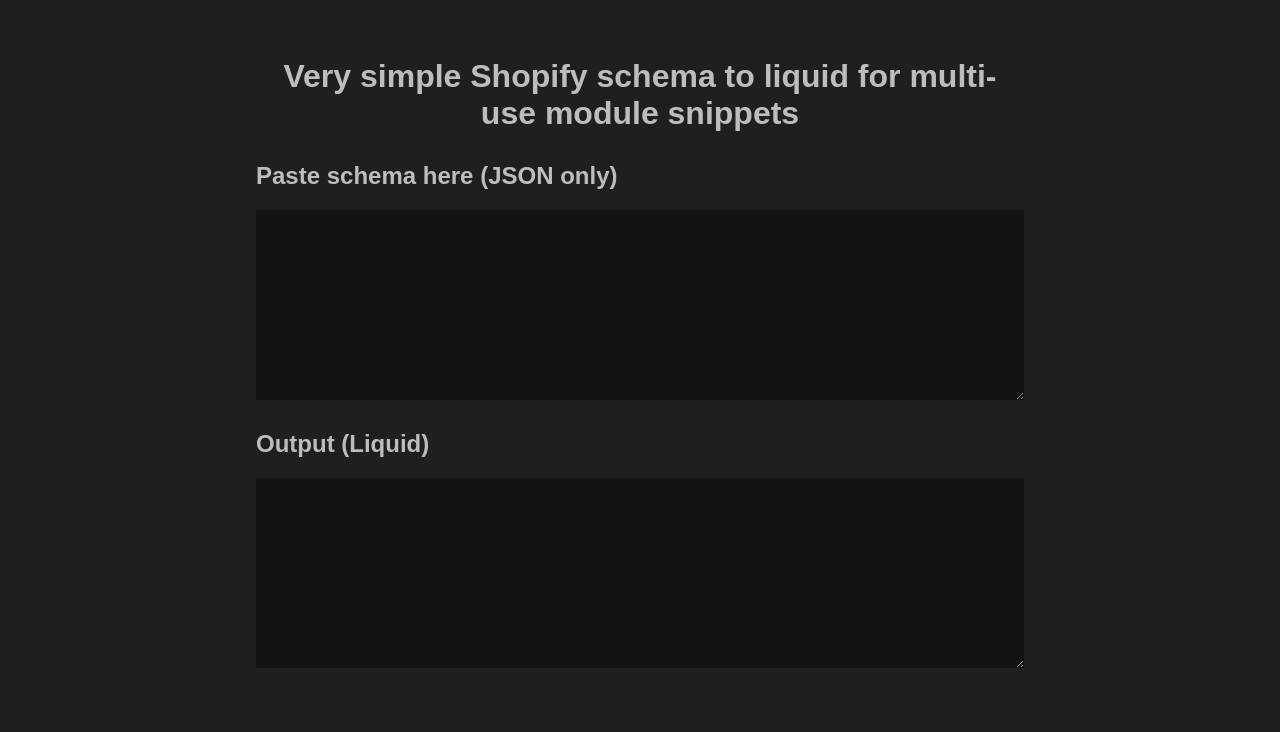
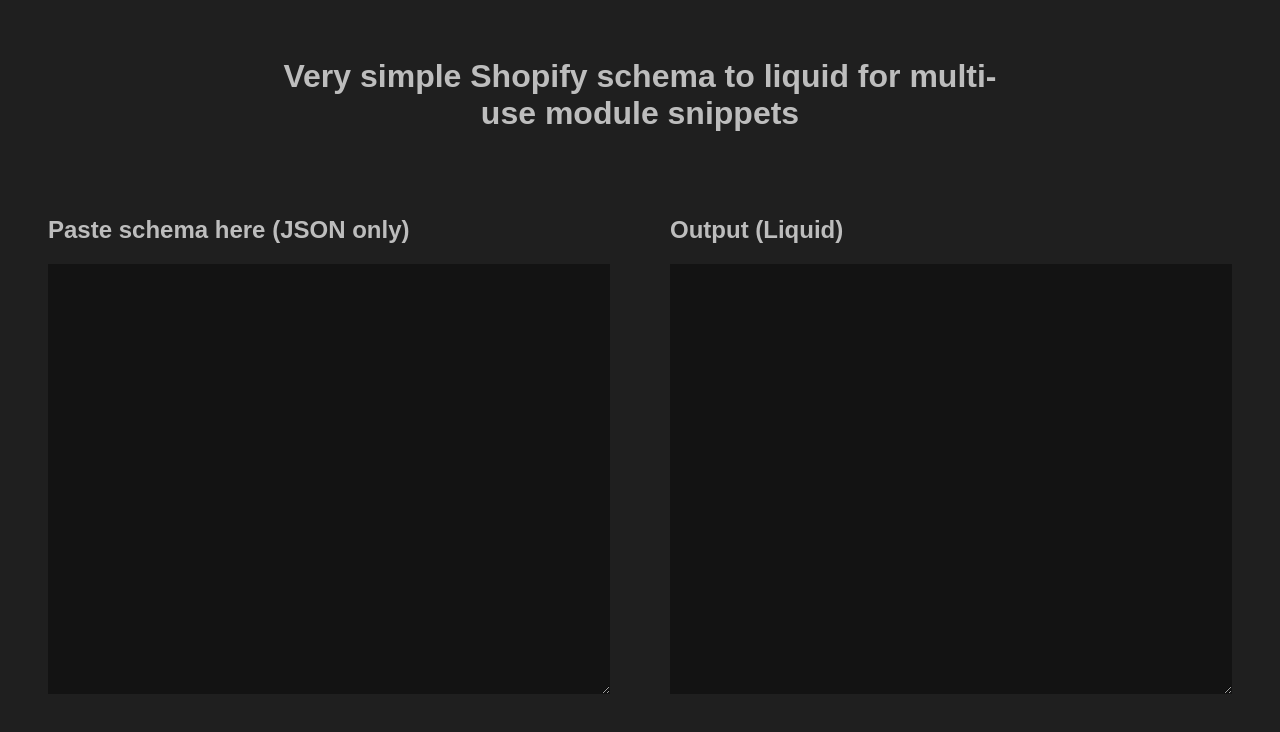
Before and after one commit to ehylam/shopify-assignment, a React (Vite) app: page / in a window 1280 px wide. Shown: the top 732 px of the page. Built offline with nearby package versions, Linux system fonts and the light colour scheme.

Commit message:
Updated styling to be more easier to read the input and output.

```diff
--- a/src/styles/App.css
+++ b/src/styles/App.css
@@ -11,3 +11,15 @@
 	max-width: 768px;
   margin: 10px auto;
 }
+
+.assignment {
+	display: flex;
+	justify-content: space-between;
+	align-items: center;
+	flex-wrap: wrap;
+}
+
+.assignment h1 {
+	flex-basis: 100%;
+	margin-bottom: 2em;
+}
--- a/src/styles/components/UserInput.css
+++ b/src/styles/components/UserInput.css
@@ -2,7 +2,8 @@
 	display: block;
   padding: 10px;
   border: 0;
-  min-height: 20vh;
+  min-height: 50vh;
+	height: 100%;
 	outline: none;
 	background-color: rgb(19 19 19);
 	padding: 15px;
@@ -13,6 +14,7 @@
 	display: flex;
 	justify-content: center;
 	flex-direction: column;
-	max-width: 768px;
-	margin: 10px auto;
+	flex-basis: calc(50% - 30px);
+	/* max-width: 768px; */
+	/* margin: 10px auto; */
 }
```
